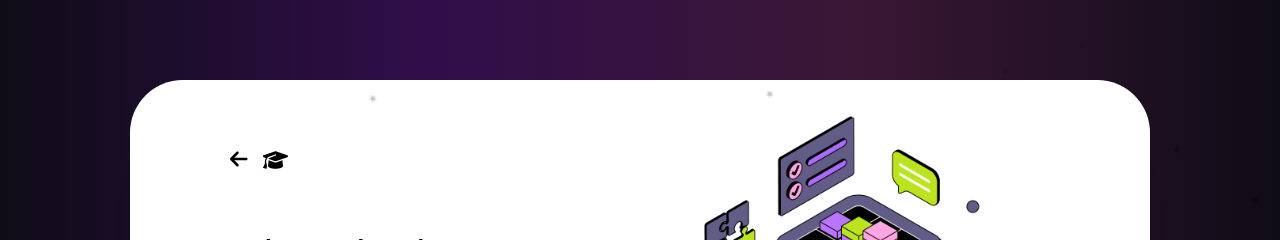
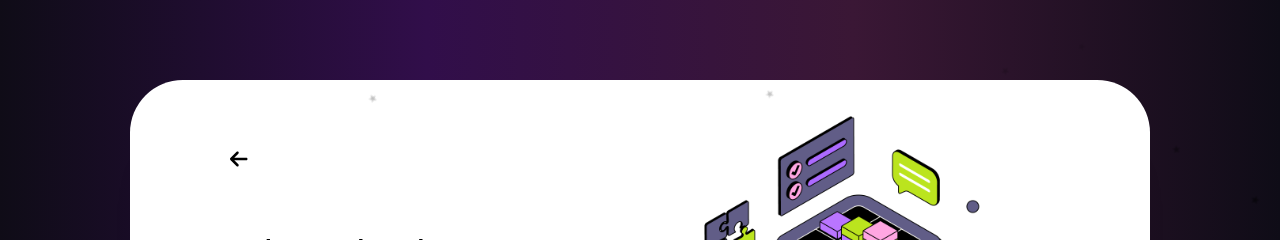
Before and after one commit to aakarsh-sharma118/clgvibe-dark, a React (Vite) app: page /clgvibe-dark/signup in a window 1280 px wide. Shown: the top 240 px of the page. Built offline with nearby package versions, Linux system fonts and the light colour scheme.

Commit message:
Minor Fix

```diff
--- a/src/components/Login/LoginPage.jsx
+++ b/src/components/Login/LoginPage.jsx
@@ -81,13 +81,13 @@ const LoginPage = (props) => {
                 >
                   <FontAwesomeIcon icon={faArrowLeft} />
                 </Link>
-                <FontAwesomeIcon
+                {/* <FontAwesomeIcon
                   icon={faMortarBoard}
                   className="text-black hidden sm:block text-xl"
                 />
-                <h2 className="font-Lexend hidden sm:text-xl text-black">
+                <h2 className="font-Lexend text-4xl sm:text-xl text-black">
                   Clgvibe
-                </h2>
+                </h2> */}
               </div>
               <div className="mb-6">
                 <h2 className="font-Abel text-2xl font-semibold text-black">
@@ -184,13 +184,13 @@ const LoginPage = (props) => {
                 >
                   <FontAwesomeIcon icon={faArrowLeft} />
                 </Link>
-                <FontAwesomeIcon
+                {/* <FontAwesomeIcon
                   icon={faMortarBoard}
                   className="text-black hidden sm:block text-xl"
                 />
-                <h2 className="font-Lexend hidden sm:text-xl text-black">
+                <h2 className="font-Lexend text-4xl sm:text-xl text-black">
                   Clgvibe
-                </h2>
+                </h2> */}
               </div>
               <div className="mb-6">
                 <h2 className="font-Abel text-2xl font-semibold text-black">
```
